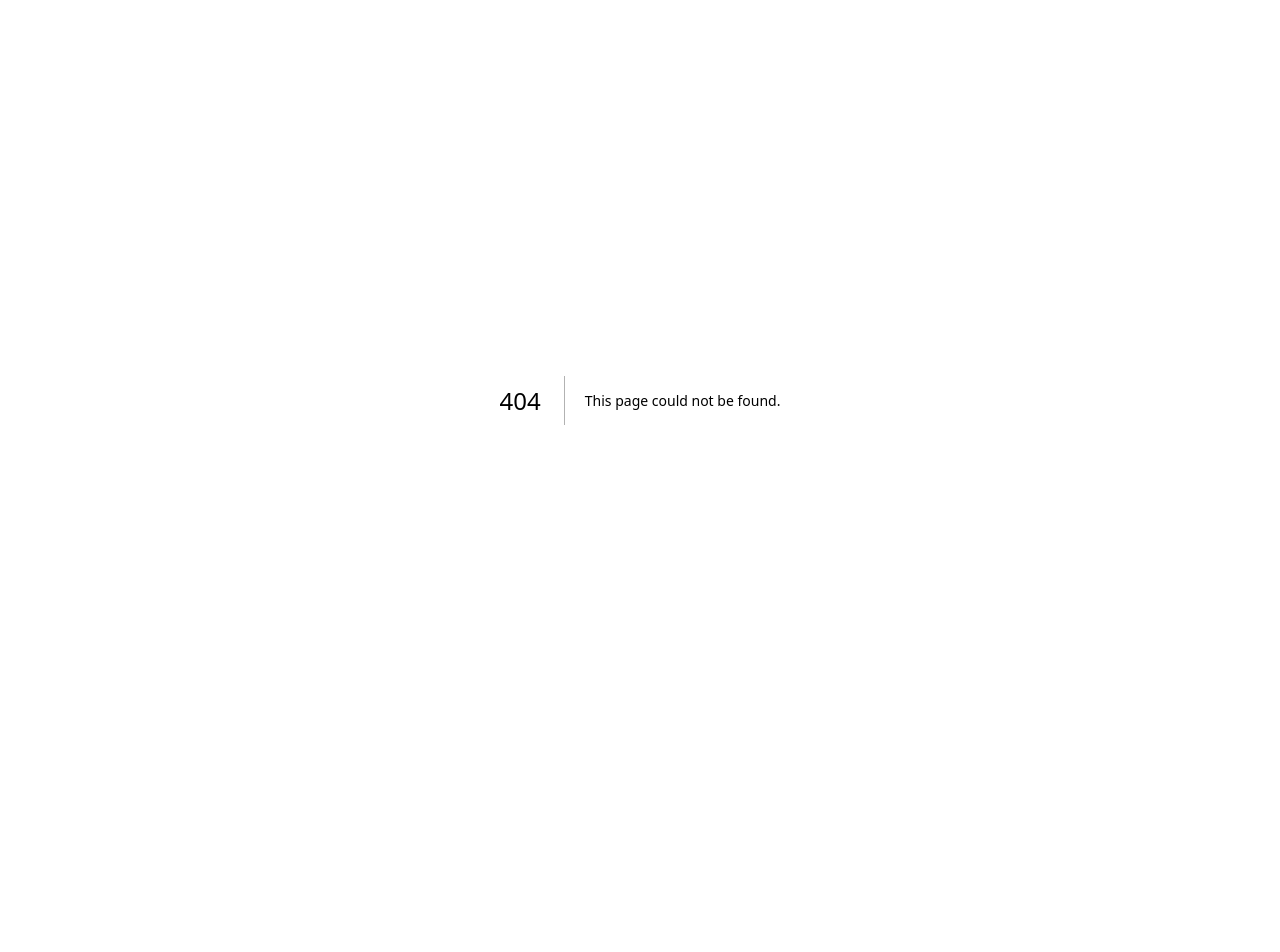
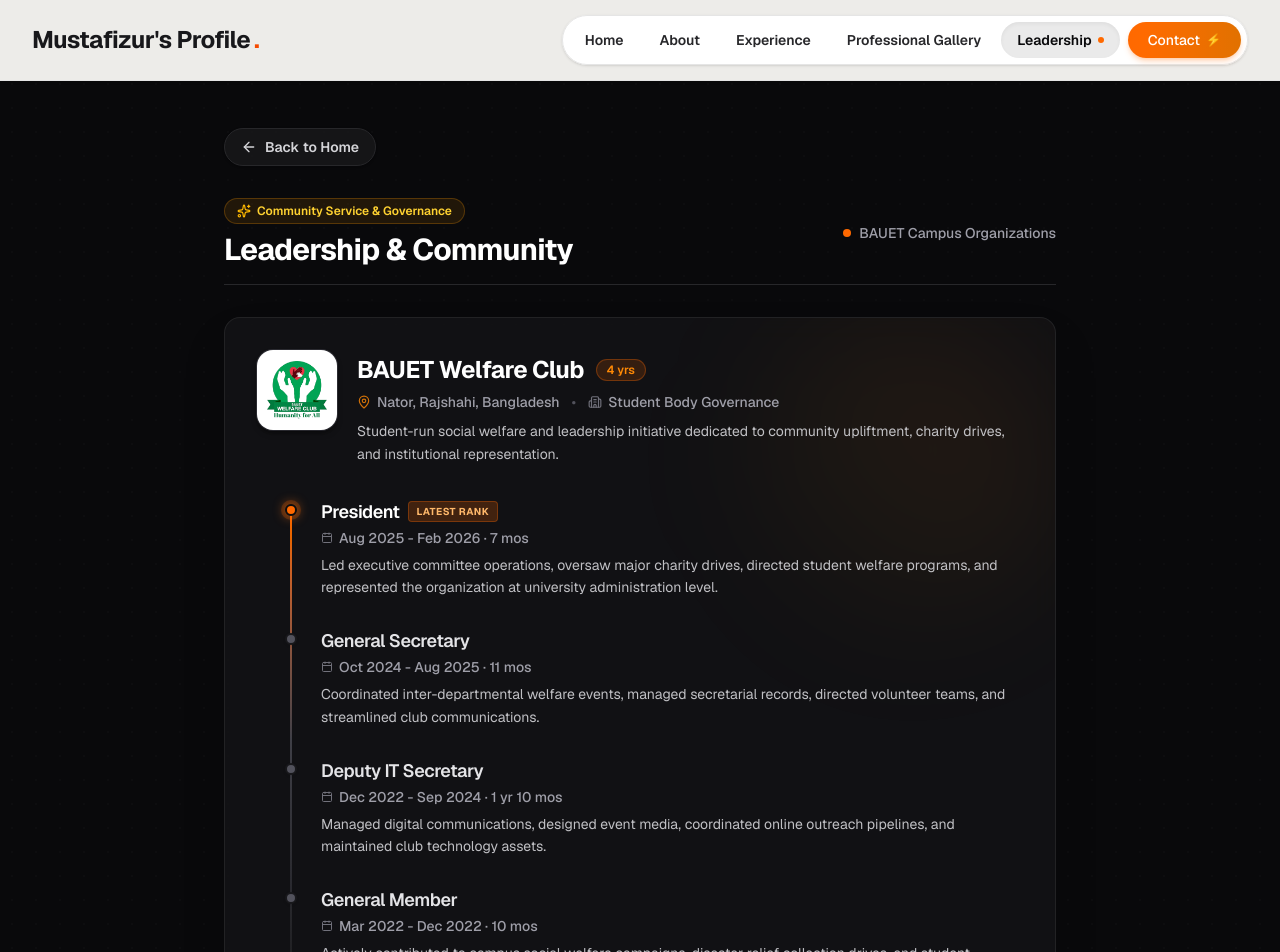
Before and after one commit to mustafizur-09/portfolio, a Next.js app: page /leadership in a window 1280 px wide. Before the commit this address had no page. Shown: the top 952 px of the page. Before the commit the page ends 800 px from the top, so only its background shows below. Built offline with nearby package versions, Linux system fonts and the light colour scheme.

Commit message:
feat: move Leadership & Community into dedicated /leadership page

```diff
--- /dev/null
+++ b/src/app/leadership/page.tsx
@@ -0,0 +1,43 @@
+import type { Metadata } from "next";
+import Link from "next/link";
+import { ArrowLeft } from "lucide-react";
+import Header from "@/components/Header";
+import Footer from "@/components/Footer";
+import LeadershipSection from "@/components/LeadershipSection";
+
+export const metadata: Metadata = {
+  title: "Leadership & Community | Md. Mustafizur Rahman",
+  description:
+    "Explore the student body governance, executive leadership milestones, and community initiatives of Md. Mustafizur Rahman across BAUET Welfare Club and BAUET Computer Society.",
+};
+
+export default function LeadershipPage() {
+  return (
+    <main className="relative min-h-screen bg-[#09090b] font-sans selection:bg-orange-500/30 overflow-hidden text-white">
+      {/* Background Grid Pattern Overlay */}
+      <div className="absolute inset-0 bg-grid-pattern pointer-events-none z-0 opacity-40" />
+
+      <div className="relative z-10">
+        <Header />
+
+        <div className="max-w-4xl mx-auto pt-32 pb-24 px-4 sm:px-6 lg:px-8">
+          {/* Back to Home Navigation Button */}
+          <div className="mb-8">
+            <Link
+              href="/"
+              className="inline-flex items-center gap-2 px-4 py-2 rounded-full bg-zinc-900/80 hover:bg-zinc-800 border border-zinc-800 text-zinc-300 hover:text-orange-400 text-xs sm:text-sm font-semibold transition-all group shadow-sm hover:-translate-x-0.5"
+            >
+              <ArrowLeft className="w-4 h-4 transition-transform group-hover:-translate-x-1" />
+              <span>Back to Home</span>
+            </Link>
+          </div>
+
+          {/* Dedicated Leadership Timeline Component */}
+          <LeadershipSection />
+        </div>
+
+        <Footer />
+      </div>
+    </main>
+  );
+}
--- a/src/components/Header.tsx
+++ b/src/components/Header.tsx
@@ -19,6 +19,11 @@
 
     if (pathname === "/gallery") {
       setActiveNav("Professional Gallery");
+      return;
+    }
+
+    if (pathname === "/leadership") {
+      setActiveNav("Leadership");
       return;
     }
 
@@ -53,6 +58,7 @@
     { name: "About", href: "/about" },
     { name: "Experience", href: "/#experience" },
     { name: "Professional Gallery", href: "/gallery" },
+    { name: "Leadership", href: "/leadership" },
   ];
 
   return (
--- a/src/components/LeadershipSection.tsx
+++ b/src/components/LeadershipSection.tsx
@@ -3,9 +3,11 @@
 import Image from "next/image";
 import { motion, Variants } from "framer-motion";
 import { MapPin, Calendar, Award, Sparkles, Building2 } from "lucide-react";
+import { leadershipOrganizations as defaultLeadershipOrgs } from "@/data/leadershipData";
 import { portfolioData } from "@/data/portfolioData";
 
 export default function LeadershipSection() {
+  const organizations = defaultLeadershipOrgs || portfolioData.leadershipOrganizations || [];
   const containerVariants: Variants = {
     hidden: { opacity: 0 },
     visible: {
@@ -65,7 +67,7 @@
         {/* Subtle Ambient Background Gradient Glow */}
         <div className="absolute top-0 right-0 w-80 h-80 bg-gradient-to-bl from-orange-500/10 via-amber-500/5 to-transparent rounded-full blur-3xl pointer-events-none -z-10" />
 
-        {portfolioData.leadershipOrganizations.map((org, orgIndex) => {
+        {organizations.map((org, orgIndex) => {
           return (
             <div key={org.id}>
               {/* Organization Header */}
@@ -184,7 +186,7 @@
               </div>
 
               {/* Clean Horizontal Border between the two organizations */}
-              {orgIndex < portfolioData.leadershipOrganizations.length - 1 && (
+              {orgIndex < organizations.length - 1 && (
                 <div className="my-8 sm:my-10 border-t border-zinc-800/80" />
               )}
             </div>
--- a/src/components/OtherSections.tsx
+++ b/src/components/OtherSections.tsx
@@ -3,7 +3,6 @@
 import Image from "next/image";
 import { portfolioData } from "@/data/portfolioData";
 import { motion, Variants } from "framer-motion";
-import LeadershipSection from "@/components/LeadershipSection";
 
 export default function OtherSections() {
   const containerVariants: Variants = {
@@ -119,11 +118,6 @@
           </motion.div>
         )}
 
-        {/* Leadership & Community LinkedIn-Style Nested Timeline */}
-        <div id="leadership">
-          <LeadershipSection />
-        </div>
-
         {/* 2-Column Layout for Publications & Education + Skills */}
         <div className="grid grid-cols-1 md:grid-cols-2 gap-16 items-start">
           {/* Left Column: Publications */}
--- a/src/data/galleryData.ts
+++ b/src/data/galleryData.ts
@@ -27,8 +27,8 @@
     description: "Spearheaded campus developer initiatives, organized inter-departmental coding hackathons, directed technical workshops, and mentored 15+ core student developers in algorithmic problem-solving and full-stack software development.",
     tags: ["Tech Community Leadership", "Campus Hackathons", "Team Mentorship", "Event Organization", "Algorithmic Workshops"],
     stats: "500+ Students Impacted",
-    link: "/about#leadership",
-    demoUrl: "/about#leadership",
+    link: "/leadership",
+    demoUrl: "/leadership",
     repoUrl: "https://github.com/mustafizur-09",
     isFeatured: true,
     metrics: [
--- /dev/null
+++ b/src/data/leadershipData.ts
@@ -0,0 +1,91 @@
+export interface LeadershipRole {
+  role: string;
+  timeline: string;
+  isLatest?: boolean;
+  description?: string;
+}
+
+export interface LeadershipOrg {
+  id: string;
+  name: string;
+  totalTenure: string;
+  location: string;
+  logo: string;
+  description?: string;
+  roles: LeadershipRole[];
+}
+
+export const leadershipOrganizations: LeadershipOrg[] = [
+  {
+    id: "bauet-welfare-club",
+    name: "BAUET Welfare Club",
+    totalTenure: "4 yrs",
+    location: "Nator, Rajshahi, Bangladesh",
+    logo: "/images/bauet-welfare-club.png",
+    description: "Student-run social welfare and leadership initiative dedicated to community upliftment, charity drives, and institutional representation.",
+    roles: [
+      {
+        role: "President",
+        timeline: "Aug 2025 - Feb 2026 · 7 mos",
+        isLatest: true,
+        description: "Led executive committee operations, oversaw major charity drives, directed student welfare programs, and represented the organization at university administration level."
+      },
+      {
+        role: "General Secretary",
+        timeline: "Oct 2024 - Aug 2025 · 11 mos",
+        description: "Coordinated inter-departmental welfare events, managed secretarial records, directed volunteer teams, and streamlined club communications."
+      },
+      {
+        role: "Deputy IT Secretary",
+        timeline: "Dec 2022 - Sep 2024 · 1 yr 10 mos",
+        description: "Managed digital communications, designed event media, coordinated online outreach pipelines, and maintained club technology assets."
+      },
+      {
+        role: "General Member",
+        timeline: "Mar 2022 - Dec 2022 · 10 mos",
+        description: "Actively contributed to campus social welfare campaigns, disaster relief collection drives, and student assistance volunteer drives."
+      }
+    ]
+  },
+  {
+    id: "bauet-computer-society",
+    name: "BAUET Computer Society",
+    totalTenure: "3 yrs 6 mos",
+    location: "Nator, Rajshahi, Bangladesh",
+    logo: "/images/bauet-computer-society.png",
+    description: "The flagship departmental computing community at BAUET fostering competitive programming, hackathons, and software engineering development.",
+    roles: [
+      {
+        role: "Joint General Secretary-2",
+        timeline: "Aug 2025 - Feb 2026 · 7 mos",
+        isLatest: true,
+        description: "Steered campus-wide tech festivals and competitive programming contests; supervised executive team operations and external partnerships."
+      },
+      {
+        role: "Joint General Secretary-1",
+        timeline: "Apr 2025 - Aug 2025 · 5 mos",
+        description: "Organized technical workshops, algorithmic problem-solving bootcamps, and coordinated project exhibitions for undergraduate engineers."
+      },
+      {
+        role: "Joint General Secretary",
+        timeline: "Nov 2024 - Apr 2025 · 6 mos",
+        description: "Assisted in scheduling annual tech events, mentoring junior members in coding clubs, and managing event logistics."
+      },
+      {
+        role: "Secretary of Logistic",
+        timeline: "Jun 2023 - Nov 2024 · 1 yr 6 mos",
+        description: "Directed procurement, stage setup, laboratory hardware allocations, and venue preparations for all major departmental competitions."
+      },
+      {
+        role: "Deputy Logistic Secretary",
+        timeline: "Dec 2022 - Jun 2023 · 7 mos",
+        description: "Supported event management, vendor coordination, equipment setup, and volunteer supervision during university-wide ICT fests."
+      },
+      {
+        role: "General Member",
+        timeline: "Sep 2022 - Dec 2022 · 4 mos",
+        description: "Participated in algorithmic problem-solving contests, software development meetups, and student tech workshops."
+      }
+    ]
+  }
+];
```
